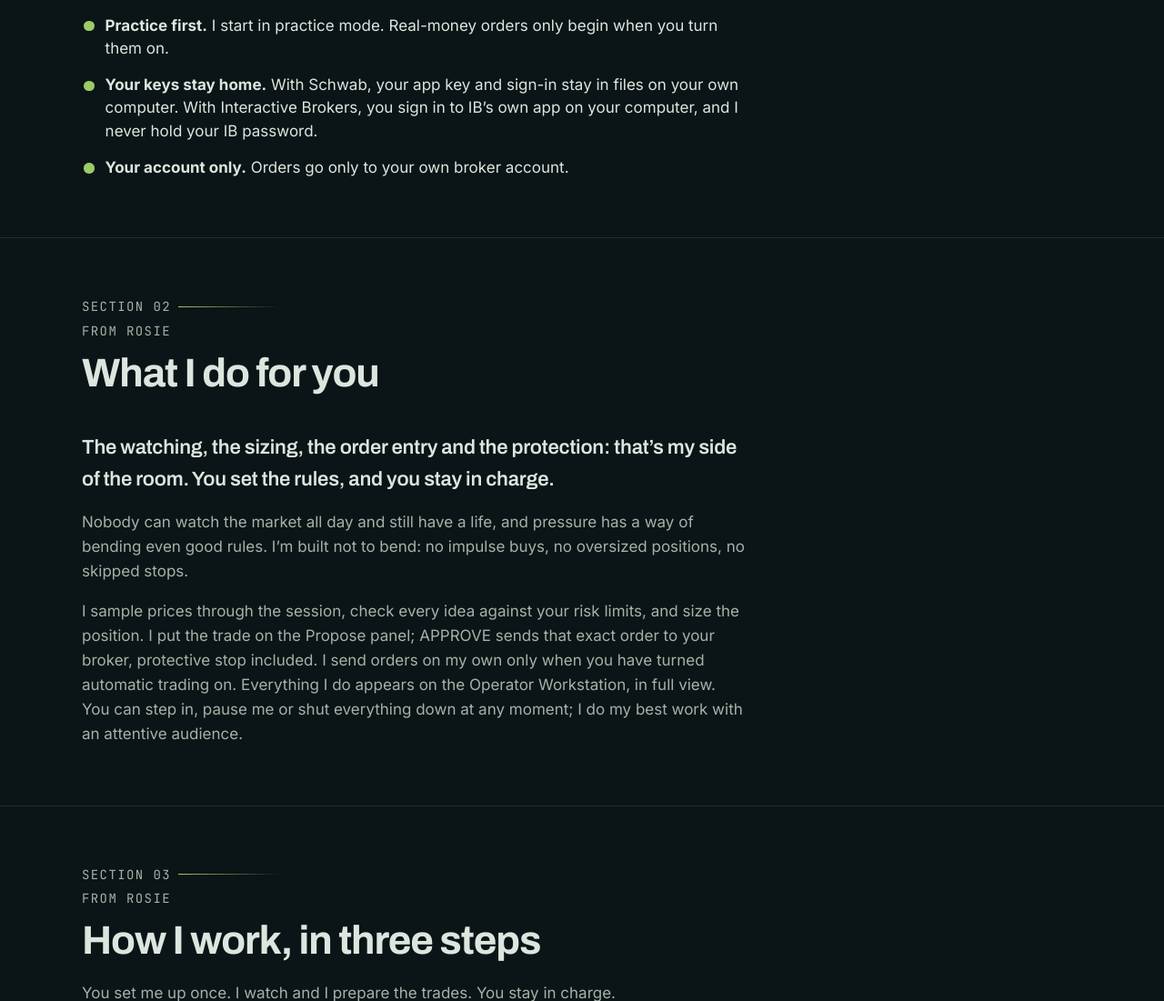
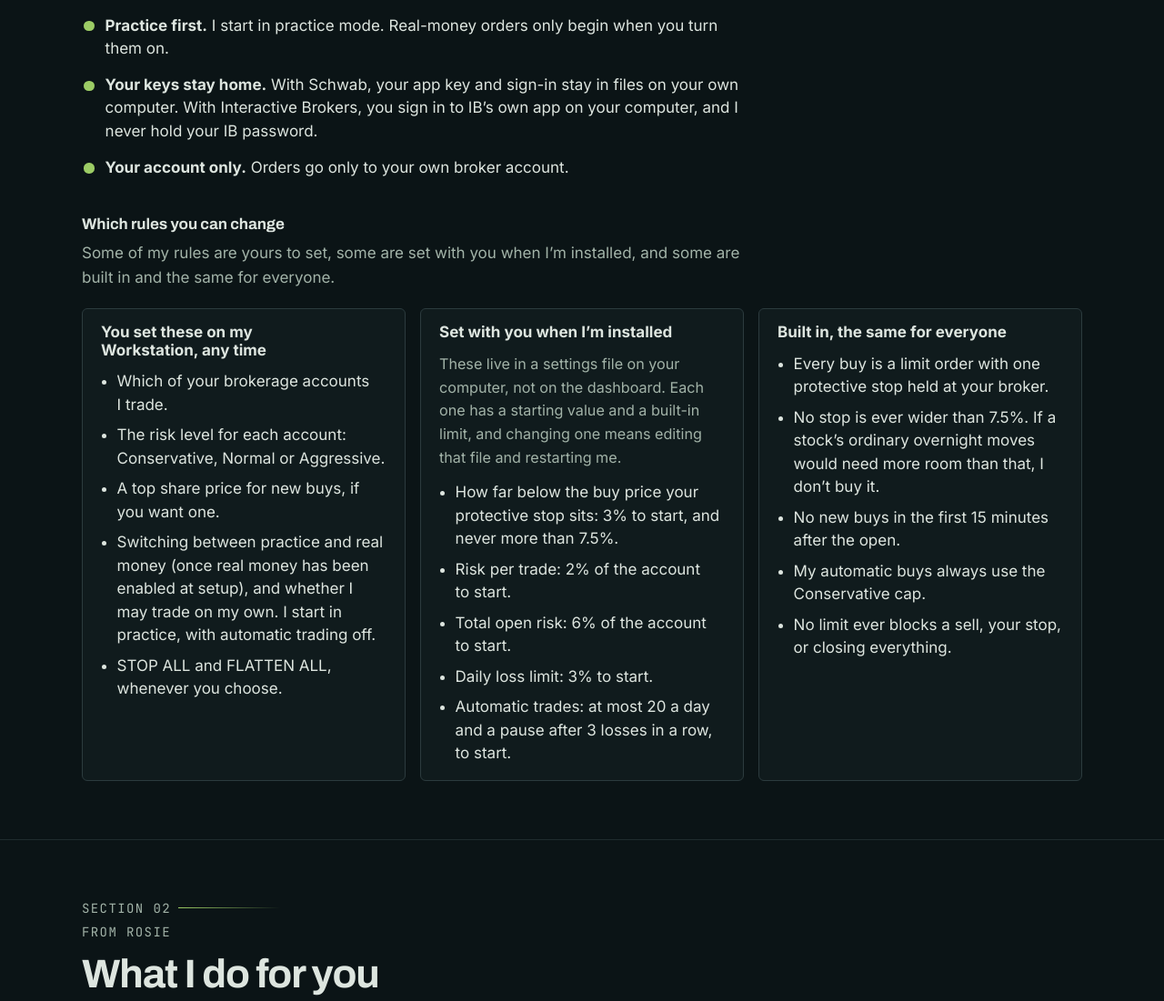
Before and after one commit to nrini49/lime-enterprise-web, a PHP site: page /how-rosie-works/ in a window 1280 px wide. Shown: the part 3376-4477 px from the top of the page at 91% size. Run offline with PHP 8.4, Linux system fonts and the light colour scheme.

Commit message:
Copy: 'Which rules you can change' on How Rosie Works (yours / set at install / built in), checked against both servers; Home link says so (owner t2029u)

```diff
--- a/assets/css/site.css
+++ b/assets/css/site.css
@@ -2820,6 +2820,22 @@ html {
   background: var(--color-accent);
 }
 .rules-full { max-width: 46rem; margin-top: var(--space-6); gap: 0.9rem; }
+
+/* 2026-11-23: which rules the operator sets, which are set at install, which are built in. */
+.rules-who { margin-top: var(--space-10, 2.5rem); max-width: 72rem; }
+.rules-who__title { margin: 0 0 var(--space-2); }
+.rules-who__lede { color: var(--color-text-muted); max-width: 46rem; margin: 0 0 var(--space-5); }
+.rules-who__grid { display: grid; gap: var(--space-4); }
+@media (min-width: 60rem) { .rules-who__grid { grid-template-columns: repeat(3, minmax(0, 1fr)); } }
+.rules-who__col {
+  padding: var(--space-4) var(--space-5);
+  border: 1px solid var(--color-border);
+  border-radius: var(--radius-md);
+  background: var(--color-surface);
+}
+.rules-who__col h4 { margin: 0 0 var(--space-3); font-size: var(--text-base); }
+.rules-who__col p { color: var(--color-text-muted); font-size: 0.95em; margin: 0 0 var(--space-3); }
+.rules-who__col ul { margin: 0; padding-inline-start: 1.1rem; display: grid; gap: 0.5rem; line-height: 1.5; }
 .rules-card__more { margin: var(--space-4) 0 0; font-weight: 600; }
 .rules-card__more a { color: var(--color-accent); text-decoration: underline; text-underline-offset: 3px; }
 
--- a/how-rosie-works/index.html
+++ b/how-rosie-works/index.html
@@ -178,6 +178,51 @@
             <li><strong>Your keys stay home.</strong> With Schwab, your app key and sign-in stay in files on your own computer. With Interactive Brokers, you sign in to IB&rsquo;s own app on your computer, and I never hold your IB password.</li>
             <li><strong>Your account only.</strong> Orders go only to your own broker account.</li>
           </ol>
+          <!-- 2026-11-23 (owner t2029u, reviewer feedback: "are the trading rules fixed or variable?").
+               Checked against the code on both servers (Schwab main d7e8633, IB main b429892):
+               dashboard controls (account choice, risk tiers, share-price cap, practice/live, LIVE AUTO,
+               STOP ALL, FLATTEN ALL); settings-file values with built-in ceilings (stop distance 3%,
+               hard max 7.5%; risk per trade 2%; total open risk 6%; daily loss 3%; 20 automatic
+               orders, 3 losses in a row); constants in code (limit buy + one broker-held stop,
+               7.5% ceiling and refusal, 15-minute open skip, Conservative cap for automatic buys,
+               exits never blocked). Citations are in PR #30. -->
+          <div class="rules-who" id="rules-who-sets" data-rules="who-sets">
+            <h3 class="rules-who__title">Which rules you can change</h3>
+            <p class="rules-who__lede">Some of my rules are yours to set, some are set with you when I&rsquo;m installed, and some are built in and the same for everyone.</p>
+            <div class="rules-who__grid">
+              <div class="rules-who__col">
+                <h4>You set these on my Workstation, any time</h4>
+                <ul>
+                  <li>Which of your brokerage accounts I trade.</li>
+                  <li>The risk level for each account: Conservative, Normal or Aggressive.</li>
+                  <li>A top share price for new buys, if you want one.</li>
+                  <li>Switching between practice and real money (once real money has been enabled at setup), and whether I may trade on my own. I start in practice, with automatic trading off.</li>
+                  <li>STOP ALL and FLATTEN ALL, whenever you choose.</li>
+                </ul>
+              </div>
+              <div class="rules-who__col">
+                <h4>Set with you when I&rsquo;m installed</h4>
+                <p>These live in a settings file on your computer, not on the dashboard. Each one has a starting value and a built-in limit, and changing one means editing that file and restarting me.</p>
+                <ul>
+                  <li>How far below the buy price your protective stop sits: 3% to start, and never more than 7.5%.</li>
+                  <li>Risk per trade: 2% of the account to start.</li>
+                  <li>Total open risk: 6% of the account to start.</li>
+                  <li>Daily loss limit: 3% to start.</li>
+                  <li>Automatic trades: at most 20 a day and a pause after 3 losses in a row, to start.</li>
+                </ul>
+              </div>
+              <div class="rules-who__col">
+                <h4>Built in, the same for everyone</h4>
+                <ul>
+                  <li>Every buy is a limit order with one protective stop held at your broker.</li>
+                  <li>No stop is ever wider than 7.5%. If a stock&rsquo;s ordinary overnight moves would need more room than that, I don&rsquo;t buy it.</li>
+                  <li>No new buys in the first 15 minutes after the open.</li>
+                  <li>My automatic buys always use the Conservative cap.</li>
+                  <li>No limit ever blocks a sell, your stop, or closing everything.</li>
+                </ul>
+              </div>
+            </div>
+          </div>
         </div>
       </section>
 
--- a/index.html
+++ b/index.html
@@ -164,7 +164,7 @@
                 <li>I start in practice mode. Real-money orders only begin when you turn them on.</li>
                 <li>Orders go only to your own broker account.</li>
               </ul>
-              <p class="rules-card__more"><a href="/how-rosie-works/#rules">See all the rules</a></p>
+              <p class="rules-card__more"><a href="/how-rosie-works/#rules">See all the rules, and which ones you can change</a></p>
               <ul class="video-cards video-cards--hero video-cards--aside" data-video-cards>
               <li><a class="video-card" href="https://www.youtube.com/watch?v=Ml9IbfF0j5E" target="_blank" rel="noopener noreferrer" data-video="Ml9IbfF0j5E">
                 <span class="video-card__thumb"><img src="/assets/img/video/Ml9IbfF0j5E.jpg" width="640" height="360" loading="lazy" decoding="async" alt="" /><span class="video-card__play" aria-hidden="true"></span><span class="video-card__time">1:32</span></span>
```
Also changed, not shown: src/template.html (+46 -1 lines), tests/content-invariants.test.mjs (+8 -1 lines).
